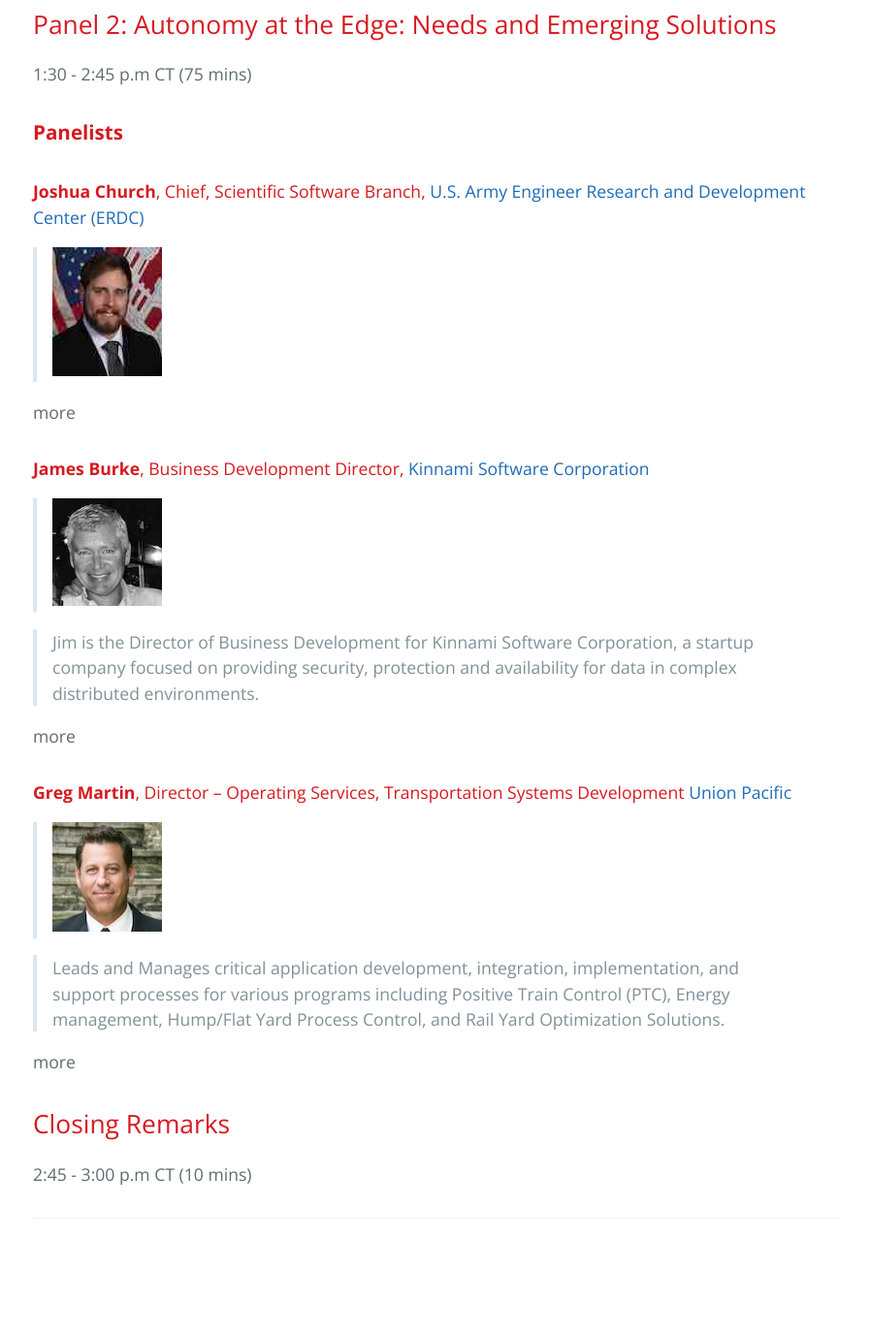
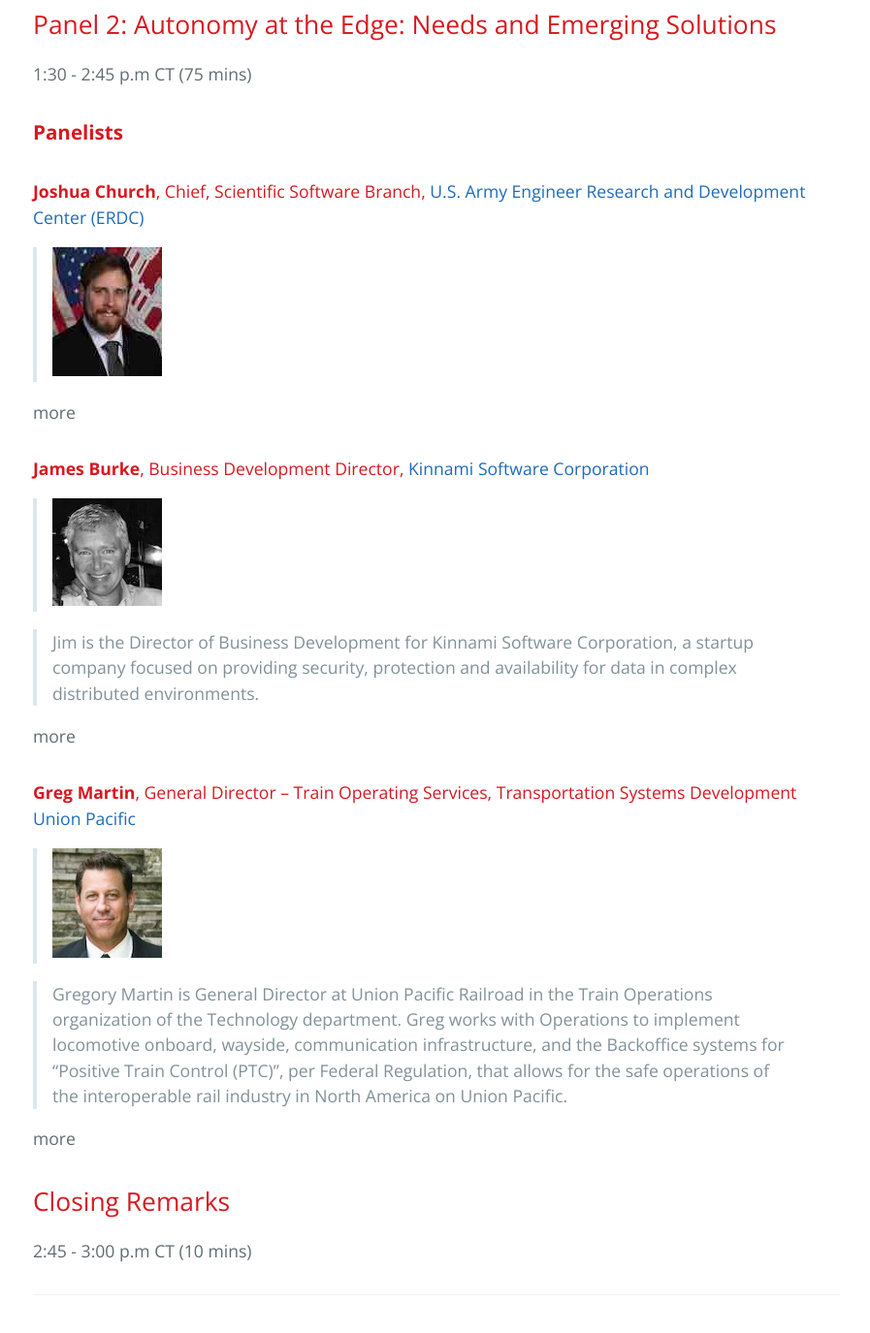
Before and after one commit to BridgingBigData/BridgingBigData.github.io, a Jekyll site: the page built from pages/bbd2023agenda.md, in a window 1280 px wide and 1400 px high, scrolled down 3584 px. Shown: the top 1375 px of the window at 97% size, without its empty margins (190-1087 px from the left). Built offline with Jekyll 4.4.1, drawn with Linux system fonts in a browser that asks for light colours; before the commit the page ends 4905 px from its top, so only the background shows below that; some of the changed text lies outside the part shown.

Commit message:
update bio

```diff
--- a/pages/bbd2023agenda.md
+++ b/pages/bbd2023agenda.md
@@ -150,16 +150,20 @@
 
 </details>
 
-#### **Greg Martin**, Director – Operating Services, Transportation Systems Development [Union Pacific](https://www.up.com)
+#### **Greg Martin**, General Director – Train Operating Services, Transportation Systems Development [Union Pacific](https://www.up.com)
 
 > ![Greg Martin](https://bridgingbigdata.github.io/pages/images/gregmartin.jpeg)
 
-> Leads and Manages critical application development, integration, implementation, and support processes for various programs including Positive Train Control (PTC), Energy management, Hump/Flat Yard Process Control, and Rail Yard Optimization Solutions.
+> Gregory Martin is General Director at Union Pacific Railroad in the Train Operations organization of the Technology department.  Greg works with Operations to implement locomotive onboard, wayside, communication infrastructure, and the Backoffice systems for “Positive Train Control (PTC)”, per Federal Regulation, that allows for the safe operations of the interoperable rail industry in North America on Union Pacific.
 
 <details>
 <summary>more</summary>
 
-Coming Soon!
+Additionally, Greg has partnered with Operations to implement Backoffice Energy Management systems to reduce Fuel consumption.  Greg has also partnered with Operations to build automated process control systems that enable rail yard operations to maximize productivity and safety.  Lastly, Greg partners with Operations to support a portfolio of Safety Management Systems for Union Pacific Railroad.  Within these Domains of work, Greg has lead the creation of health and monitoring systems, predictive maintenance, and machine learning models to improve and support these operational systems.
+
+Prior to his career with Union Pacific Railroad, Greg has worked for various software consulting companies and Honeywell Defense Avionics where he designed Application Specific Integrated Circuits for military aircraft.
+
+Greg is a proud alumni of Iowa State University, with a bachelor degree in Electrical Engineering, is married to Michelle Martin and has 3 grown children and 2 grandchildren.  He enjoys his family and traveling.  Greg also enjoys most athletic activates, especially golf.
 
 </details>
 
```
